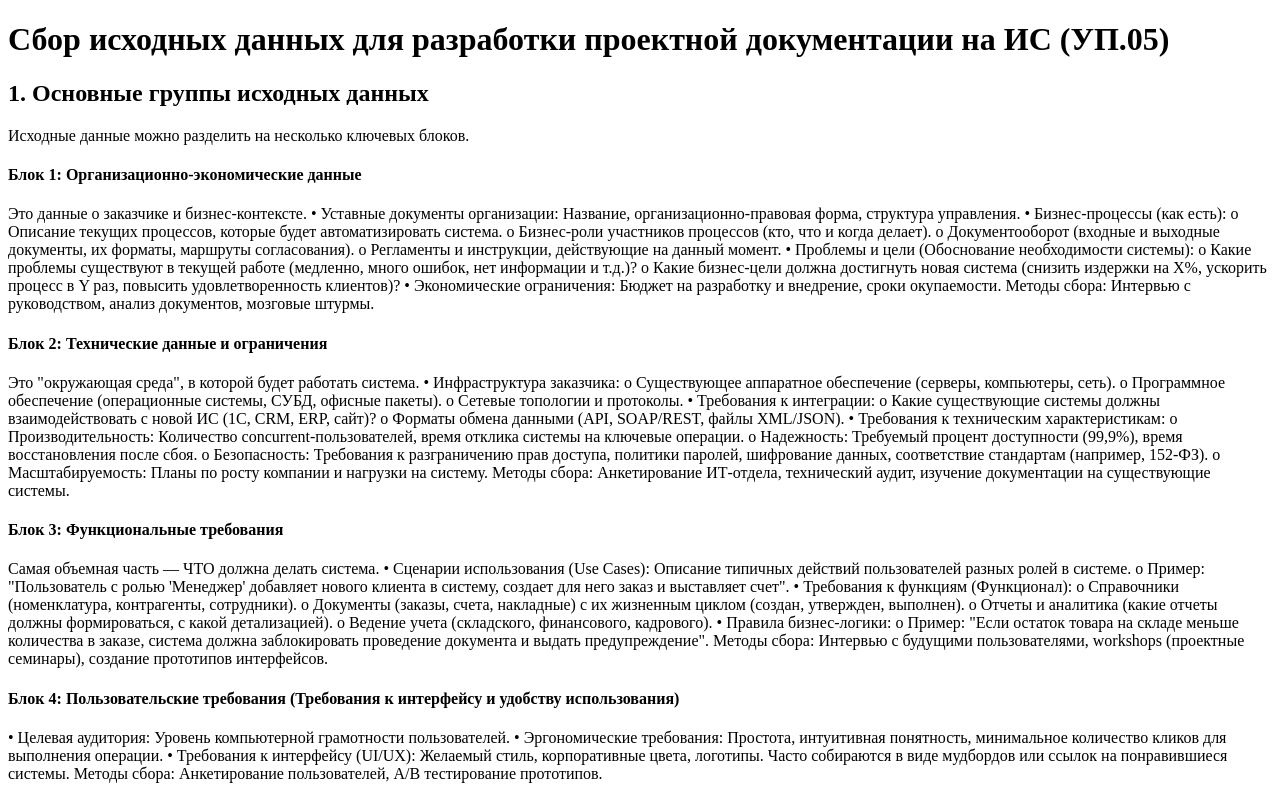
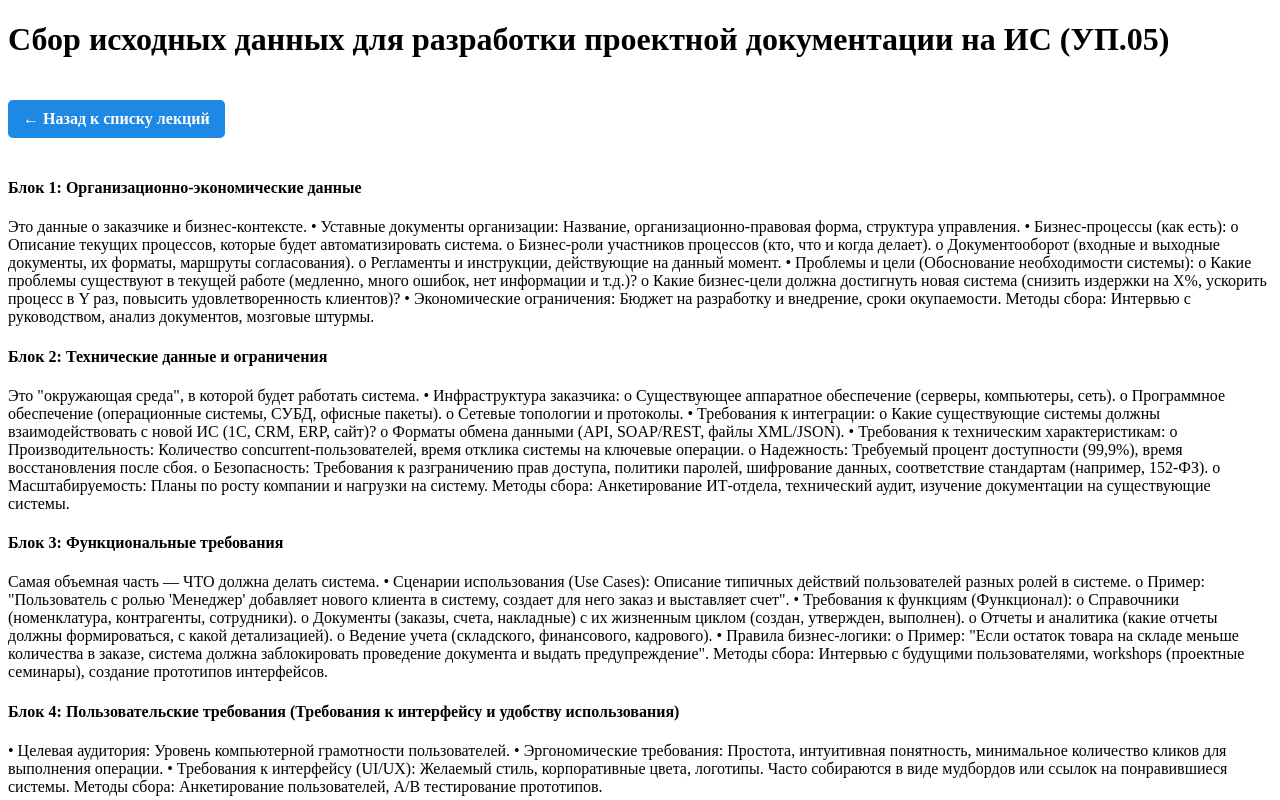
Before and after one commit to Munihov-Mark/shiny-octo-happiness, a plain HTML site: page we4tr.html in a window 1280 px wide. Shown: the top 800 px of the page. Drawn offline with Linux system fonts and the light colour scheme.

Commit message:
Update we4tr.html

```diff
--- a/we4tr.html
+++ b/we4tr.html
@@ -4,19 +4,37 @@
     <meta charset="UTF-8">
     <meta name="viewport" content="width=device-width, initial-scale=1.0">
     <title>Сбор исходных данных для разработки проектной документации на ИС (УП.05)</title>
+    <style>
+        .back-btn {
+            display: inline-block;
+            margin: 20px 0;
+            padding: 10px 15px;
+            background: #1e88e5;
+            color: white;
+            text-decoration: none;
+            border-radius: 5px;
+            font-weight: bold;
+        }
+        .back-btn:hover {
+            background: #0d47a1;
+        }
+    </style>
 </head>
 <body>
-     <header>
+    <header>
         <div class="container">
             <h1>Сбор исходных данных для разработки проектной документации на ИС (УП.05)</h1>
         </div>
     </header>
-     <div class="container">
+
+    <div class="container">
+        <!-- Добавленная кнопка назад -->
+        <a href="../index.html" class="back-btn">← Назад к списку лекций</a>
+
         <div class="lecture-content">
-            <div class="main-content">
-                <h2>1. Основные группы исходных данных</h2>
-                <p>Исходные данные можно разделить на несколько ключевых блоков.</p>
-                  <div class="code-block">
+            <!-- остальное содержимое -->
+        </div>
+    </div>
 <h4>Блок 1: Организационно-экономические данные</h4>
 Это данные о заказчике и бизнес-контексте.
 •	Уставные документы организации: Название, организационно-правовая форма, структура управления.
```
